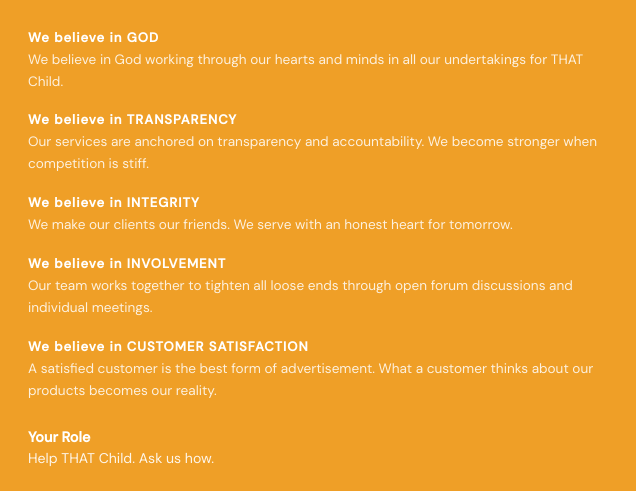
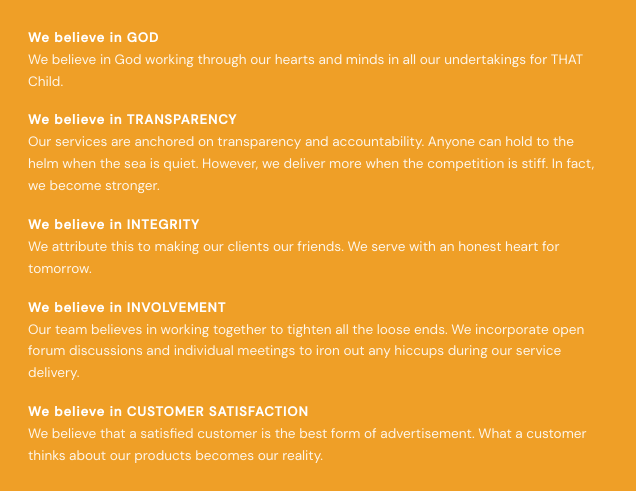
Before and after one commit to CyprianIsBosco/agi-website, a plain HTML site: page frontend/index.html in a window 1280 px wide. Shown: the part 9103-9594 px from the top of the page, 644-1280 px from the left. Drawn offline with Linux system fonts and the light colour scheme.

```diff
--- a/frontend/index.html
+++ b/frontend/index.html
@@ -366,11 +366,11 @@
       <h2 style="font-family:'Syne',sans-serif;font-size:clamp(1.8rem,3.5vw,2.8rem);font-weight:800;color:#fff;line-height:1.1;margin-bottom:1rem;">WHY CHOOSE US?<br/><span style="font-size:0.7em;">(Values &amp; Principles)</span></h2>
       <p style="color:#fff;line-height:1.8;margin-bottom:2rem;font-size:.92rem;">In our commitment to excite and transcend our client's expectations, we strive to make THAT Child smile, we stand out from the rest.</p>
       <div style="display:flex;flex-direction:column;gap:1.2rem;">
-        <div><strong style="display:block;color:#fff;font-size:.82rem;font-weight:700;letter-spacing:1px;margin-bottom:3px;">We believe in GOD</strong><p style="color:rgba(255,255,255,.85);font-size:.85rem;line-height:1.6;margin:0;">We believe in God working through our hearts and minds in all our undertakings for THAT Child.</p></div>
-        <div><strong style="display:block;color:#fff;font-size:.82rem;font-weight:700;letter-spacing:1px;margin-bottom:3px;">We believe in TRANSPARENCY</strong><p style="color:rgba(255,255,255,.85);font-size:.85rem;line-height:1.6;margin:0;">Our services are anchored on transparency and accountability. We become stronger when competition is stiff.</p></div>
-        <div><strong style="display:block;color:#fff;font-size:.82rem;font-weight:700;letter-spacing:1px;margin-bottom:3px;">We believe in INTEGRITY</strong><p style="color:rgba(255,255,255,.85);font-size:.85rem;line-height:1.6;margin:0;">We make our clients our friends. We serve with an honest heart for tomorrow.</p></div>
-        <div><strong style="display:block;color:#fff;font-size:.82rem;font-weight:700;letter-spacing:1px;margin-bottom:3px;">We believe in INVOLVEMENT</strong><p style="color:rgba(255,255,255,.85);font-size:.85rem;line-height:1.6;margin:0;">Our team works together to tighten all loose ends through open forum discussions and individual meetings.</p></div>
-        <div><strong style="display:block;color:#fff;font-size:.82rem;font-weight:700;letter-spacing:1px;margin-bottom:3px;">We believe in CUSTOMER SATISFACTION</strong><p style="color:rgba(255,255,255,.85);font-size:.85rem;line-height:1.6;margin:0;">A satisfied customer is the best form of advertisement. What a customer thinks about our products becomes our reality.</p></div>
+        <div><strong style="display:block;color:#fff;font-size:.82rem;font-weight:700;letter-spacing:1px;margin-bottom:3px;">We believe in GOD</strong><p style="color:rgba(255,255,255,.9);font-size:.85rem;line-height:1.6;margin:0;">We believe in God working through our hearts and minds in all our undertakings for THAT Child.</p></div>
+        <div><strong style="display:block;color:#fff;font-size:.82rem;font-weight:700;letter-spacing:1px;margin-bottom:3px;">We believe in TRANSPARENCY</strong><p style="color:rgba(255,255,255,.9);font-size:.85rem;line-height:1.6;margin:0;">Our services are anchored on transparency and accountability. Anyone can hold to the helm when the sea is quiet. However, we deliver more when the competition is stiff. In fact, we become stronger.</p></div>
+        <div><strong style="display:block;color:#fff;font-size:.82rem;font-weight:700;letter-spacing:1px;margin-bottom:3px;">We believe in INTEGRITY</strong><p style="color:rgba(255,255,255,.9);font-size:.85rem;line-height:1.6;margin:0;">We attribute this to making our clients our friends. We serve with an honest heart for tomorrow.</p></div>
+        <div><strong style="display:block;color:#fff;font-size:.82rem;font-weight:700;letter-spacing:1px;margin-bottom:3px;">We believe in INVOLVEMENT</strong><p style="color:rgba(255,255,255,.9);font-size:.85rem;line-height:1.6;margin:0;">Our team believes in working together to tighten all the loose ends. We incorporate open forum discussions and individual meetings to iron out any hiccups during our service delivery.</p></div>
+        <div><strong style="display:block;color:#fff;font-size:.82rem;font-weight:700;letter-spacing:1px;margin-bottom:3px;">We believe in CUSTOMER SATISFACTION</strong><p style="color:rgba(255,255,255,.9);font-size:.85rem;line-height:1.6;margin:0;">We believe that a satisfied customer is the best form of advertisement. What a customer thinks about our products becomes our reality.</p></div>
         <div style="margin-top:.5rem;"><strong style="display:block;color:#fff;font-size:.9rem;font-weight:800;margin-bottom:3px;">Your Role</strong><p style="color:rgba(255,255,255,.9);font-size:.88rem;margin:0;">Help THAT Child. Ask us how.</p></div>
       </div>
     </div>
@@ -547,7 +547,7 @@
         </svg>
         <div class="logo-text"><span class="logo-name" style="font-size:1.2rem;">AREND GESIN</span><span class="logo-tag">Home Of Branding</span></div>
       </a>
-      <p>A family-based business focused on THAT Child. Branding, printing, stationery, IT and graphic design — delivered with integrity.</p>
+      <p>A family-based business focused on THAT Child. We take empowerment very seriously and consider knowledge and skills transfer as the key to an empowered individual and organization. Branding, printing, stationery, IT and graphic design — delivered with integrity and purpose.</p>
       <p style="font-style:italic;color:var(--gold);font-size:.85rem;margin-top:.5rem;">"Strength of Family"</p>
       <div class="footer-contacts">
         <a href="tel:+254735518090">+254 735 518 090</a>
```
